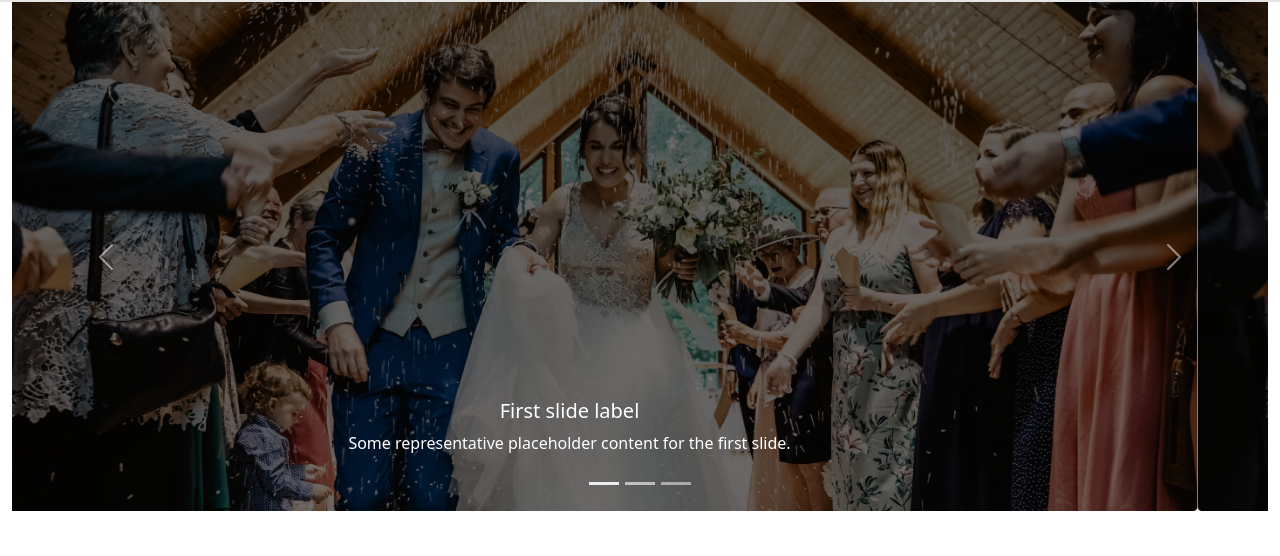
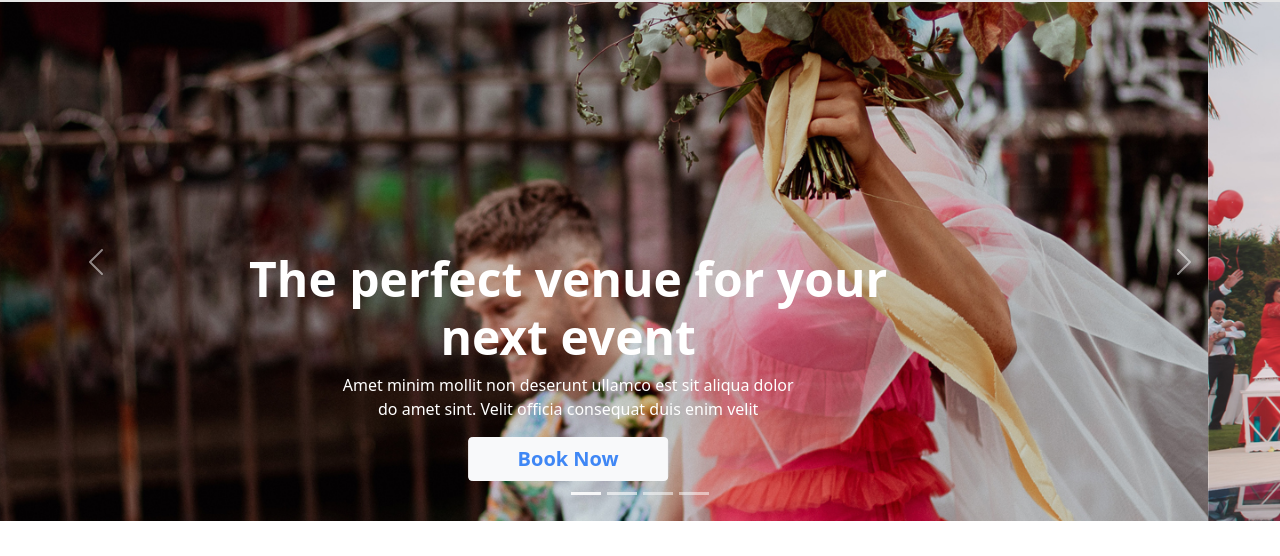
Before and after one commit to Kawser52/rangdhanu-community-center, a plain HTML site: page index.html in a window 1280 px wide. Shown: the part 70-626 px from the top of the page. Drawn offline with nearby package versions, Linux system fonts and the light colour scheme.

Commit message:
Banner section complete

```diff
--- a/css/style.css
+++ b/css/style.css
@@ -19,3 +19,17 @@ body{
     font-weight: 500;
     font-size: 16px;
 }
+
+.carousel-item h1{
+    font-weight: 600;
+    font-size: 48px;
+}
+.carousel-item p{
+    font-size: 16px;
+    color: #FFFFFF;
+    font-weight: 300;
+}
+.btn-light{
+    color: #3f87f5 !important;
+    font-weight: 600;
+}
--- a/index.html
+++ b/index.html
@@ -41,34 +41,51 @@
     </div>
 
     <div class="slider">
-        <div class="container-fluid">
+        <div class="">
             <div id="carouselExampleCaptions" class="carousel slide" data-bs-ride="carousel">
                 <div class="carousel-indicators">
                   <button type="button" data-bs-target="#carouselExampleCaptions" data-bs-slide-to="0" class="active" aria-current="true" aria-label="Slide 1"></button>
                   <button type="button" data-bs-target="#carouselExampleCaptions" data-bs-slide-to="1" aria-label="Slide 2"></button>
                   <button type="button" data-bs-target="#carouselExampleCaptions" data-bs-slide-to="2" aria-label="Slide 3"></button>
+                  <button type="button" data-bs-target="#carouselExampleCaptions" data-bs-slide-to="3" aria-label="Slide 4"></button>
                 </div>
                 <div class="carousel-inner">
                   <div class="carousel-item active">
-                    <img src="img/banner.png" class="img-fluid d-block w-100" alt="...">
+                    <img src="img/banner-4.jpg" class="img-fluid d-block w-00" alt="...">
                     <div class="carousel-caption d-none d-md-block">
-                      <h5>First slide label</h5>
-                      <p>Some representative placeholder content for the first slide.</p>
+                      <h1>The perfect venue for your<br>
+                        next event</h1>
+                      <p>Amet minim mollit non deserunt ullamco est sit aliqua dolor<br> do amet sint. Velit officia consequat duis enim velit </p>
+                      <a href="https://web.programming-hero.com/" target="_blank"><button type="button" class="btn px-5 btn-light fs-5"><strong>Book Now</strong></button></a>
                     </div>
                   </div>
                   <div class="carousel-item">
-                    <img src="img/banner.png" class="d-block img-fluid" alt="...">
+                    <img src="img/banner-2.jpg" class="d-block img-fluid" alt="...">
                     <div class="carousel-caption d-none d-md-block">
-                      <h5>Second slide label</h5>
-                      <p>Some representative placeholder content for the second slide.</p>
+                      <h1>The perfect venue for your<br>
+                        next event</h1>
+                      <p>Amet minim mollit non deserunt ullamco est sit aliqua dolor<br> do amet sint. Velit officia consequat duis enim velit </p>
+                      <a href="https://web.programming-hero.com/" target="_blank"><button type="button" class="btn px-5 btn-light fs-5"><strong>Book Now</strong></button></a>
                     </div>
                   </div>
                   <div class="carousel-item">
                     <img src="img/banner.png" class="d-block w-100" alt="...">
                     <div class="carousel-caption d-none d-md-block">
-                      <h5>Third slide label</h5>
-                      <p>Some representative placeholder content for the third slide.</p>
-                      <button type="button" class="btn btn-outline-danger">Danger</button>
+                      <h1>The perfect venue for your<br>
+                        next event</h1>
+                      <p>Amet minim mollit non deserunt ullamco est sit aliqua dolor<br> do amet sint. Velit officia consequat duis enim velit </p>
+                      <a href="https://web.programming-hero.com/" target="_blank"><button type="button" class="btn px-5 btn-light fs-5"><strong>Book Now</strong></button></a>
+
+                    </div>
+                  </div>
+                  <div class="carousel-item">
+                    <img src="img/banner-3.jpg" class="img-fluid d-block w-100" alt="...">
+                    <div class="carousel-caption d-none d-md-block">
+                      <h1>The perfect venue for your<br>
+                        next event</h1>
+                      <p>Amet minim mollit non deserunt ullamco est sit aliqua dolor<br> do amet sint. Velit officia consequat duis enim velit </p>
+                      <a href="https://web.programming-hero.com/" target="_blank"><button type="button" class="btn px-5 btn-light fs-5"><strong>Book Now</strong></button></a>
+
                     </div>
                   </div>
                 </div>
```
Also changed, not shown: img/banner-2.jpg (added), img/banner-3.jpg (added), img/banner-4.jpg (added), 3 other files.
